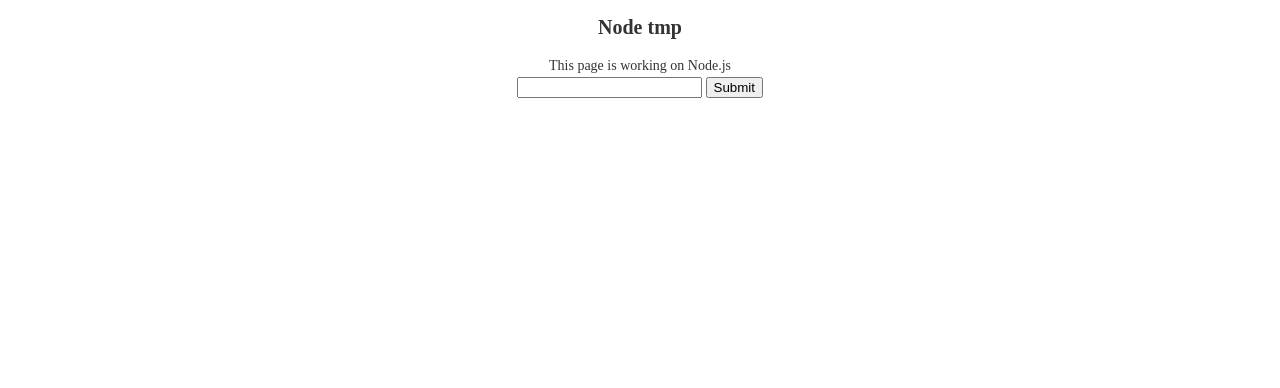
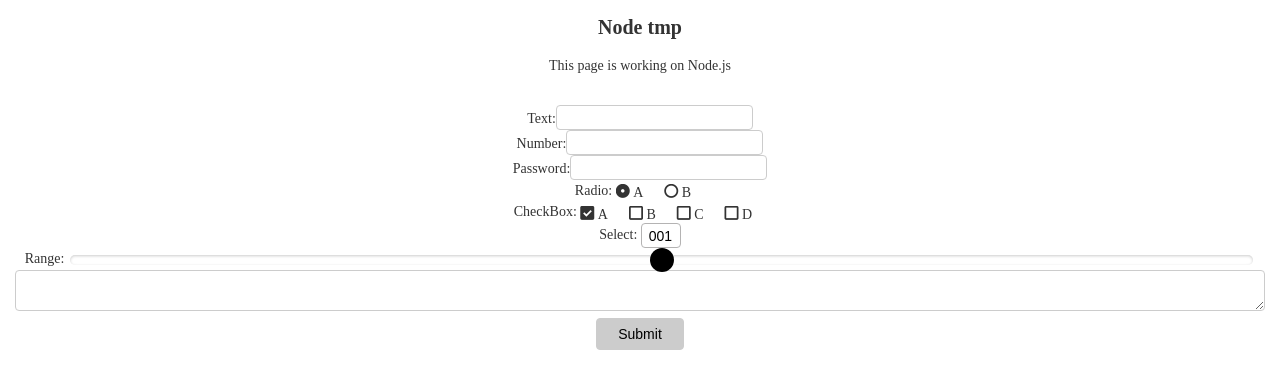
Before and after one commit to Qinfu/Node_tmpset, a plain HTML site: page _htdocs/index.html in a window 1280 px wide. Drawn offline with Linux system fonts and the light colour scheme; files whose address does not match are found by name.

Commit message:
add form parts
add form parts styles

```diff
--- a/_asset/server_base.js
+++ b/_asset/server_base.js
@@ -20,7 +20,9 @@
 const os = require('os');
 const fs = require('fs');
 const qstr = require('querystring');
+
 const EventEmitter = require("events");
+const evtTarget = new EventEmitter();
 
 const ssl_server_key = './_asset/server.key';
 const ssl_server_crt = './_asset/server.crt';
@@ -73,6 +75,7 @@
 
 /*リクエスト受信*/
 const fsServerJob = (req, res) =>{
+  trace(req.method);
 
   if(req.method === 'POST') {
     fsPostJob(req, res);
@@ -130,7 +133,7 @@
 
     var postDataObject = qstr.parse(postData);
     trace('posted data:' + postData);
-    server.emit("getPost", null, postDataObject);
+    server.emit("getPost", postDataObject);
 
     res.writeHead(200, {'Content-Type': 'text/plain'});
     res.write('true');
--- a/_htdocs/_common/css/frame.css
+++ b/_htdocs/_common/css/frame.css
@@ -5,7 +5,6 @@
 ********************************************/
 @charset "UTF-8";
 
-====================================================== */
 
 html,
 body {
@@ -68,6 +67,252 @@
 
 /* ==========================================================
 *
+* form
+*
+========================================================== */
+input,select{
+    -webkit-appearance: none;
+    -moz-appearance: none;
+    appearance: none;
+}
+
+
+/*テキストフィールド*/
+input[type='text'],
+input[type='password'],
+input[type='number'],
+textarea{
+    /*width:100%;*/
+    padding:0.25em 0.5em;
+    font-size:1.4rem;
+
+    border: 1px solid #cccccc;
+    border-radius:4px;
+    -webkit-border-radius: 4px;
+    -moz-border-radius: 4px;
+}
+
+
+input:focus,
+textarea:focus{
+    outline:none;
+    border-color:#ff9999;
+}
+
+
+
+/*チェックボックス*/
+.icf-cbox{
+    display:inline-block;
+    overflow:hidden;
+    vertical-align:middle;
+    position:relative;
+}
+
+.icf-cbox > label{
+    display:inline-block;
+    cursor:pointer;
+    margin-right:1em;
+}
+
+.icf-cbox input[type='checkbox']{
+    display:none;
+}
+
+.icf-cbox input[type='checkbox'] + span{
+    display:inline-block;
+}
+
+.icf-cbox input[type='checkbox'] + span:before {
+    display:inline-block;
+    font-size:inherit;
+    content: "\ea53";
+    line-height: 100%;
+    margin-right:0.25em;
+}
+
+.icf-cbox input[type='checkbox']:checked+ span:before {
+    content: "\ea52";
+}
+
+/*ラジオボタン*/
+.icf-radio{
+    display:inline-block;
+    overflow:hidden;
+    vertical-align:middle;
+    position:relative;
+}
+
+.icf-radio > label{
+    display:inline-block;
+    cursor:pointer;
+    margin-right:1em;
+}
+
+.icf-radio input[type='radio']{
+    display:none;
+}
+
+.icf-radio input[type='radio'] + span{
+    display:inline-block;
+}
+
+.icf-radio input[type='radio'] + span:before {
+    display:inline-block;
+    font-size:inherit;
+    content: "\ea56";
+    line-height: 100%;
+    margin-right:0.25em;
+}
+
+.icf-radio input[type='radio']:checked+ span:before {
+    content: "\ea55";
+}
+
+
+
+/*色選択*/
+input[type="color"]{
+    width:100px;
+    height:28px;
+}
+
+input[type="color"] + span{
+    font-size:1.0em;
+    padding-left: 10px;
+}
+
+/*スライダ*/
+input[type="range"] {
+    cursor:pointer;
+    width:calc(100% - 5em);
+    height: 10px;
+    vertical-align:middle;
+
+    background-color:rgba(255, 255, 255, 1.0);
+
+    -webkit-box-shadow:0px 1px 3px rgba(0, 0, 0, 0.2) inset;
+    -moz-box-shadow:0px 1px 3px rgba(0, 0, 0, 0.2) inset;
+    box-shadow:0px 1px 3px rgba(0, 0, 0, 0.2) inset;
+
+    -webkit-border-radius:12px;
+    -moz-border-radius:12px;
+    border-radius:12px;
+
+}
+
+input[type="range"]::-webkit-slider-thumb {
+    cursor:pointer;
+    -webkit-appearance: none;
+
+    position:relative;
+    z-index:5;
+
+    border:none;
+    width:24px;
+    height:24px;
+
+    background-color:rgba(0, 0, 0, 1.0);
+
+    -webkit-border-radius:50%;
+    -moz-border-radius:50%;
+    border-radius:50%;
+}
+
+input[type="range"]:focus,
+input[type="range"]:focus::-webkit-slider-thumb,
+input[type="range"]:active,
+input[type="range"]:active::-webkit-slider-thumb {
+    cursor:ew-resize;
+    outline:none;
+}
+
+input[type="range"] + span{
+    display:inline-block;
+    /*overflow:hidden;*/
+    width:3em;
+    font-size:1.0em;
+    line-height:100%;
+    text-align:center;
+}
+
+
+/*セレクトメニュー*/
+.icf-slct{
+    display:inline-block;
+    overflow:hidden;
+    position:relative;
+
+    border: 1px solid #b4b3b3;
+    border-radius:4px;
+    -webkit-border-radius: 4px;
+    -moz-border-radius: 4px;
+}
+
+.icf-slct > span{
+    position:absolute;
+    right:1em;
+}
+
+.icf-slct > span:after{
+    display:inline-block;
+    content:"\f107";
+    font-size:24px;
+    line-height:100%;
+    position:absolute;
+    padding-top:0.25em;
+    right:0;
+}
+
+select{
+    /*width:100%;*/
+    background: none transparent;
+    border:none;
+    font-size: 1.4rem;
+    vertical-align: middle;
+    padding:0.25em 0.5em;
+    border: 1px solid #b4b3b3;
+    border-radius:4px;
+    -webkit-border-radius: 4px;
+    -moz-border-radius: 4px;
+}
+
+/*テキストエリア*/
+
+textarea{
+    width:100%;
+}
+
+/*ボタン*/
+button{
+    display:inline-block;
+    overflow:hidden;
+    padding:0.5em 1.5em;
+    font-size:1.4rem;
+
+    border: 1px solid #cccccc;
+    border-radius:4px;
+    -webkit-border-radius: 4px;
+    -moz-border-radius: 4px;
+    cursor:pointer;
+    background-color:#cccccc;
+}
+
+button:active{
+    background-color:#ff9999;
+}
+
+button:disabled{
+    cursor:default;;
+}
+
+button:focus {
+    outline:none;
+}
+
+
+/* ==========================================================
+*
 *
 *
 ========================================================== */
--- a/_htdocs/_common/css/pptmp-icf.css
+++ b/_htdocs/_common/css/pptmp-icf.css
@@ -9,7 +9,7 @@
   font-display: block;
 }
 
-[class^="icf-"], [class*=" icf-"] {
+[class^="icf-"], [class*=" icf-"]{
   /* use !important to prevent issues with browser extensions that change fonts */
   font-family: 'pptmp-icf' !important;
   speak: none;
--- a/_htdocs/css/content.css
+++ b/_htdocs/css/content.css
@@ -22,4 +22,6 @@
 	display:block;
 	overflow:hidden;
 	font-size:1.4rem;
+	line-height:155%;
+	margin:1em 0;
 }
--- a/_htdocs/index.html
+++ b/_htdocs/index.html
@@ -14,6 +14,7 @@
 <link rel="stylesheet" href="./_common/css/frame.css">
 <link rel="stylesheet" href="./_common/css/pptmp-icf.css">
 <script type="text/javascript" src="./_common/libs/jquery-2.2.4.min.js"></script>
+<!--<script type="text/javascript" src="https://code.jquery.com/jquery-3.4.1.js"></script>-->
 <script type="text/javascript" src="./_common/libs/_util.js"></script>
 
 <link rel="stylesheet" href="./css/content.css">
@@ -28,10 +29,45 @@
             This page is working on Node.js
         </p>
 
-        <from method="POST" action="./">
-        	<input type="text" name="text_inpout" value="" />
-        	<button type="submit">Submit</button>
-        </from>
+        <p>
+            <form name="myFrom" method="POST" action="./">
+
+                Text:<input type="text" name="input_text" value="" /><br />
+
+                Number:<input type="number" name="input_number" value="" /><br />
+
+                Password:<input type="password" name="input_password" value="" /><br />
+
+                Radio:
+                <div class="icf-radio">
+                    <label><input type="radio" name="input_radio" value="A" checked><span>A</span></label>
+                    <label><input type="radio" name="input_radio" value="B"><span>B</span></label>
+                </div><br />
+
+                CheckBox:
+                <div class="icf-cbox">
+                    <label><input type="checkbox" name="input_checkbox" value="A" checked><span>A</span></label>
+                    <label><input type="checkbox" name="input_checkbox" value="B"><span>B</span></label>
+                    <label><input type="checkbox" name="input_checkbox" value="C"><span>C</span></label>
+                    <label><input type="checkbox" name="input_checkbox" value="D"><span>D</span></label>
+                </div><br />
+
+               Select:
+               <select name="input_select">
+                    <option value="001">001</option>
+                    <option value="002">002</option>
+                    <option value="003">003</option>
+                    <option value="004">004</option>
+                </select><br />
+
+                Range:
+                <input type="range" name="input_range" />
+
+                <textarea name="txtarea"></textarea>
+
+                <button type="submit">Submit</button>
+            </form>
+        </p>
 
      </div>
 </body>
--- a/_htdocs/libs/content.js
+++ b/_htdocs/libs/content.js
@@ -1,7 +1,30 @@
 
 $(function(){
 
-	trace("jQuely Loaded!")
+	trace("jQuely Loaded!");
+
+	$("form[name='myFrom']").on("submit",fsSendPost);
+
+	$(window).on("load",function(){
+		trace("page Loaded");
+	})
+
+});
 
 
-});
+
+var fsSendPost = function(evt){
+	evt.preventDefault();
+	evt.stopPropagation();
+
+	let xSendData = $(this).serialize();
+	trace(">Post data:\t" + xSendData);
+
+	let xURL = $(this).attr("action");
+	trace(">Post to:\t" + xURL);
+
+	$.post(xURL,xSendData)
+	.done(function( data ) {
+	    trace(">Post result:\t" + data);
+	});
+}
--- a/server_tmp.js
+++ b/server_tmp.js
@@ -18,7 +18,6 @@
 
 _server.on("getPost", (err,xObject) =>{
 	trace("Get POST!");
-
 	for (var i in xObject){
 		trace( i + ':' + xObject[i]);
 	}
```
Also changed, not shown: _htdocs/_common/libs/_util.js.
